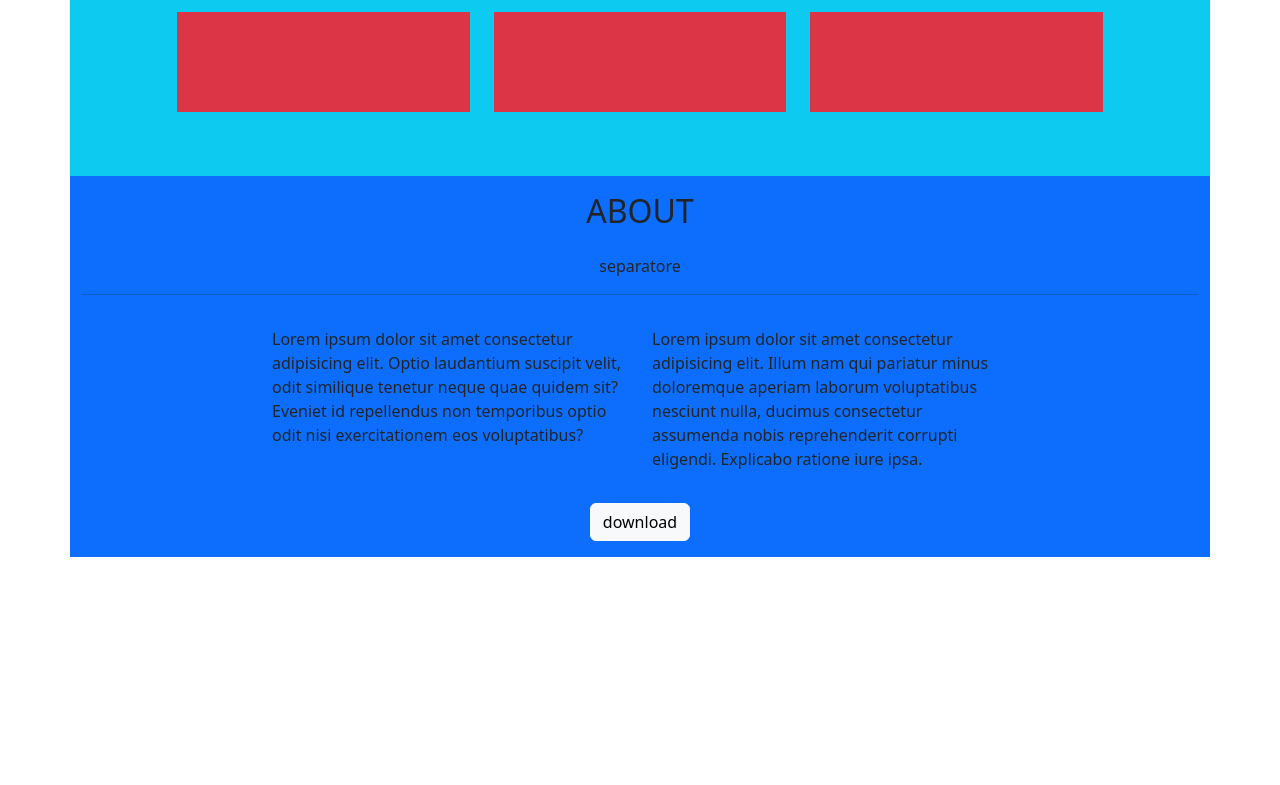
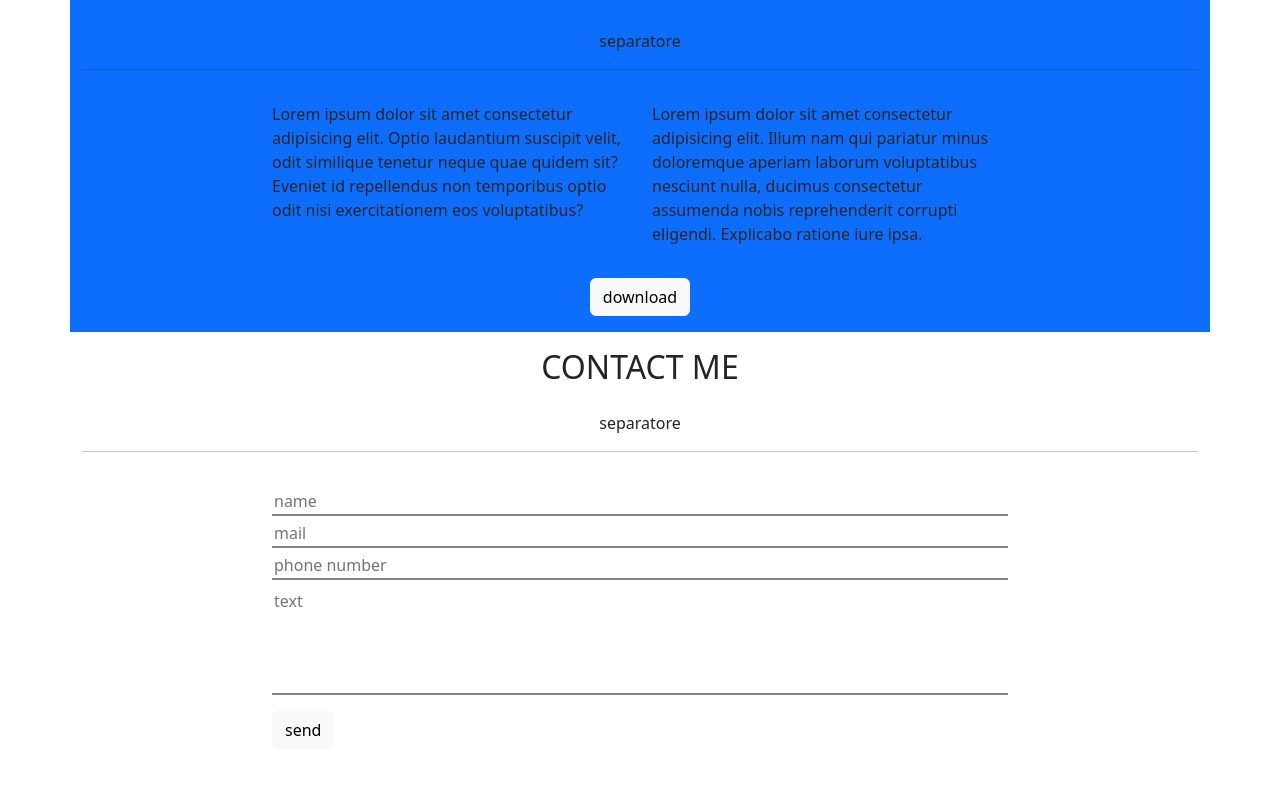
Before and after one commit to alessandromarangoni/html-css-bootstrap-freelancer, a plain HTML site: page index.html in a window 1280 px wide. Shown: the part 878-1663 px from the top of the page. Before the commit the page ends 1435 px from the top, so only its background shows below. Drawn offline with nearby package versions, Linux system fonts and the light colour scheme.

Commit message:
section contact me

```diff
--- a/css/style.css
+++ b/css/style.css
@@ -1,3 +1,17 @@
 .debug-h-100{height: 100px;}
 .debug-h-300{height: 300px;}
 .debug-h-500{height: 500px;}
+
+.chew{
+    width:100px
+}
+
+.inputContact{
+    border: 0;
+    border-bottom: 2px solid rgba(0, 0, 0, 0.486);
+    width: 100%;
+}
+
+#text-area{
+    padding-bottom: 5rem;
+}
--- a/index.html
+++ b/index.html
@@ -91,6 +91,40 @@
                         </div>
                     </div>
                 </section>
+
+                <section>
+                    <div class="container">
+                        <div class="text-center">
+                            <h2 class="py-3">CONTACT ME</h2>
+
+                            <div class="separator">
+                                separatore <br>
+                                <hr>
+                            </div>
+                        </div>
+
+                        <div class="row justify-content-center py-3">
+
+                            <div class="col-8 py-1">
+                                <input type="text" class="inputContact" placeholder="name">
+                            </div>
+
+                            <div class="col-8">
+                                <input type="email" class="inputContact" placeholder="mail">
+                            </div>
+
+                            <div class="col-8 py-1">
+                                <input type="number" class="inputContact" placeholder="phone number">
+                            </div>
+                            <div class="col-8 py-1">
+                                <input type="text-area" class="inputContact" placeholder="text" id="text-area">
+                                <button class="btn btn-light my-3">send</button>
+                            </div>
+                        </div>
+                    </div>
+                </section>
+
+
             </main>
 
     <footer>
```
